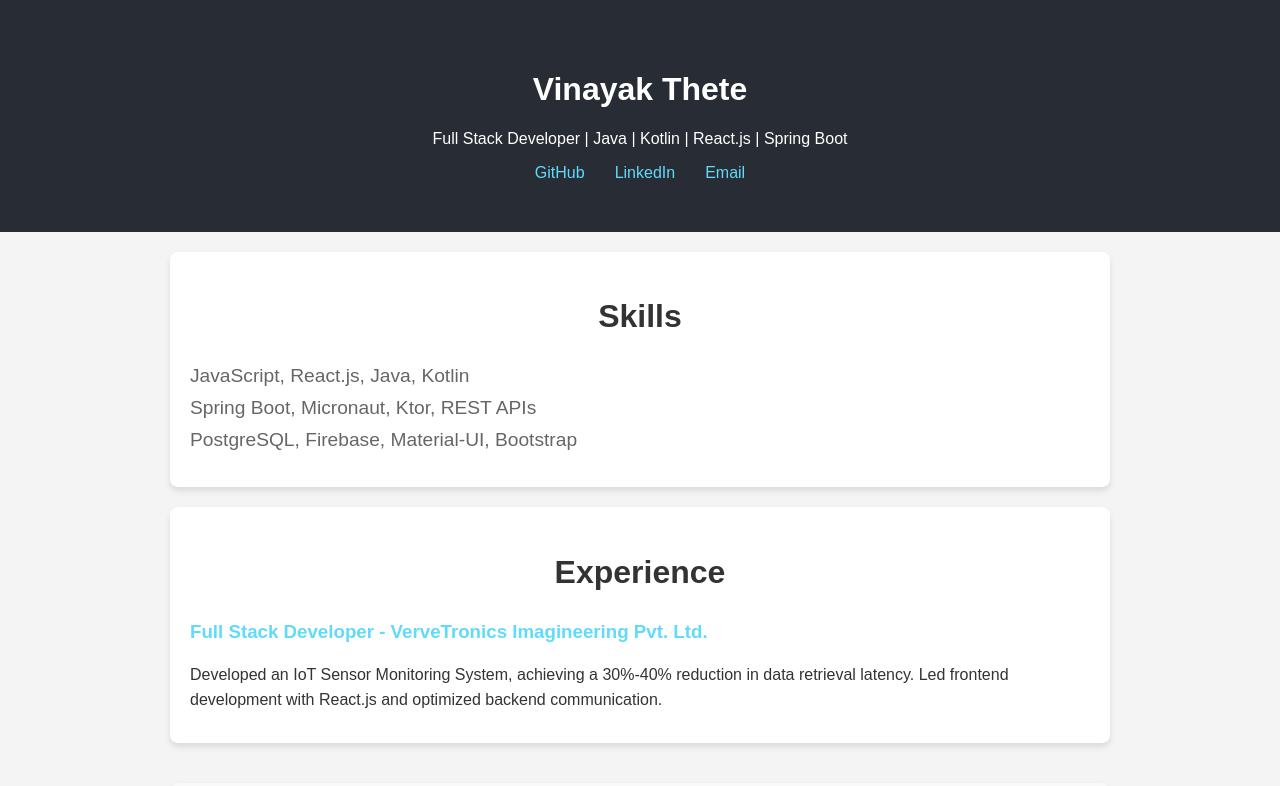
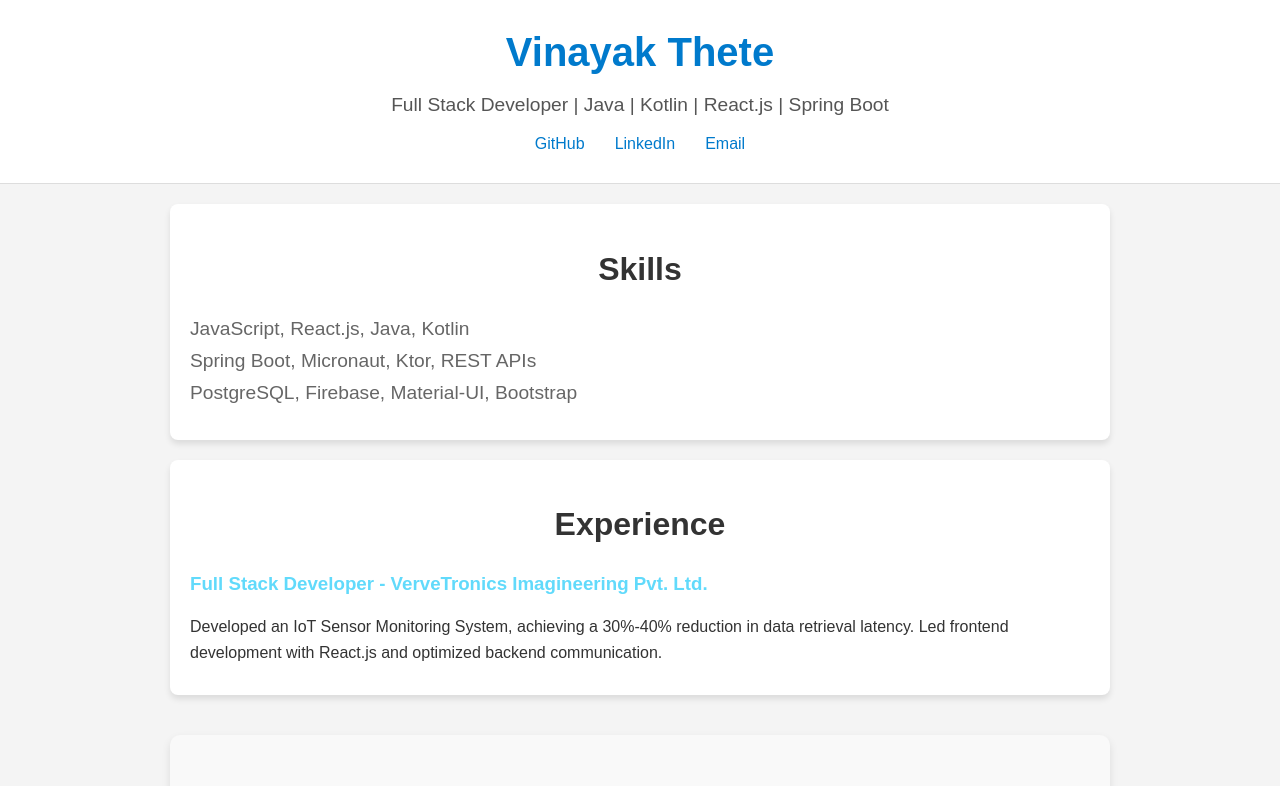
Before and after one commit to Vinayak2205/personal_portfolio, a React (Create React App) app in the folder front-end/: page / in a window 1280 px wide. Shown: the top 786 px of the page. Built offline with nearby package versions, Linux system fonts and the light colour scheme.

Commit message:
fix: update the CSS of the Header section to match the colour schema

```diff
--- a/front-end/src/style/Header.css
+++ b/front-end/src/style/Header.css
@@ -1,13 +1,25 @@
 .header {
+  background-color: #ffffff;
+  color: #333333;
   text-align: center;
-  background-color: #282c34;
-  color: white;
-  padding: 50px 0;
+  padding: 30px 0;
+  border-bottom: 1px solid #ddd;
+}
+
+.header h1 {
+  font-size: 2.5rem;
+  margin: 0;
+  color: #007acc;
+}
+
+.header p {
+  font-size: 1.2rem;
+  color: #555555;
 }
 
 nav a {
   margin: 0 15px;
-  color: #61dafb;
+  color: #007acc;
   text-decoration: none;
 }
 
```
